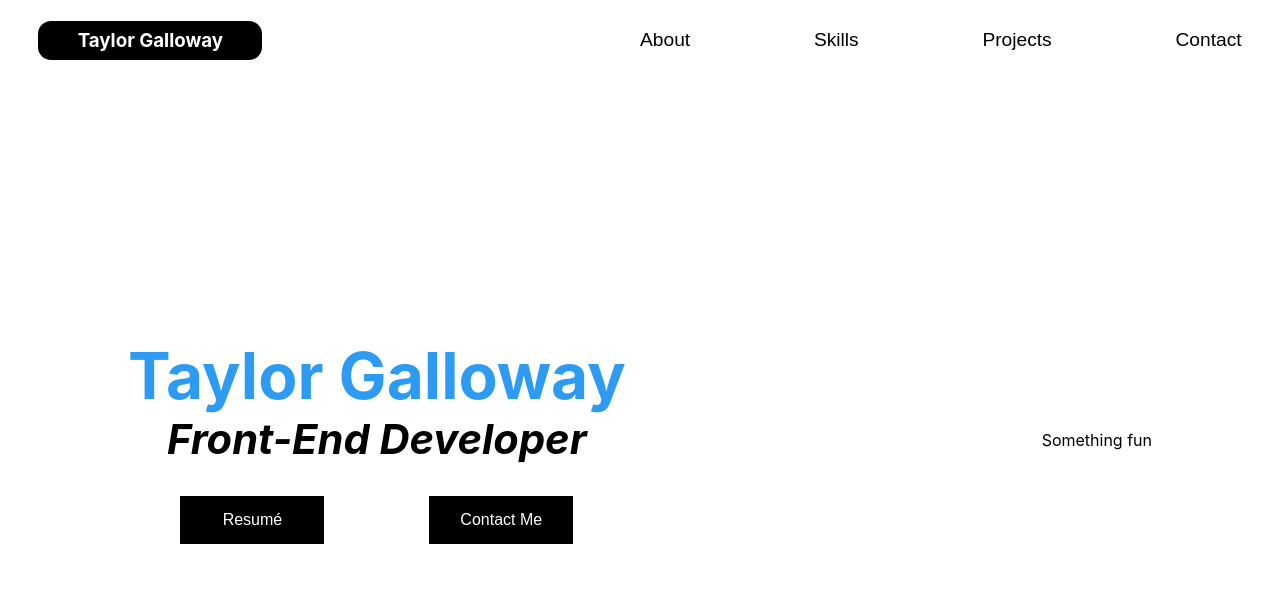
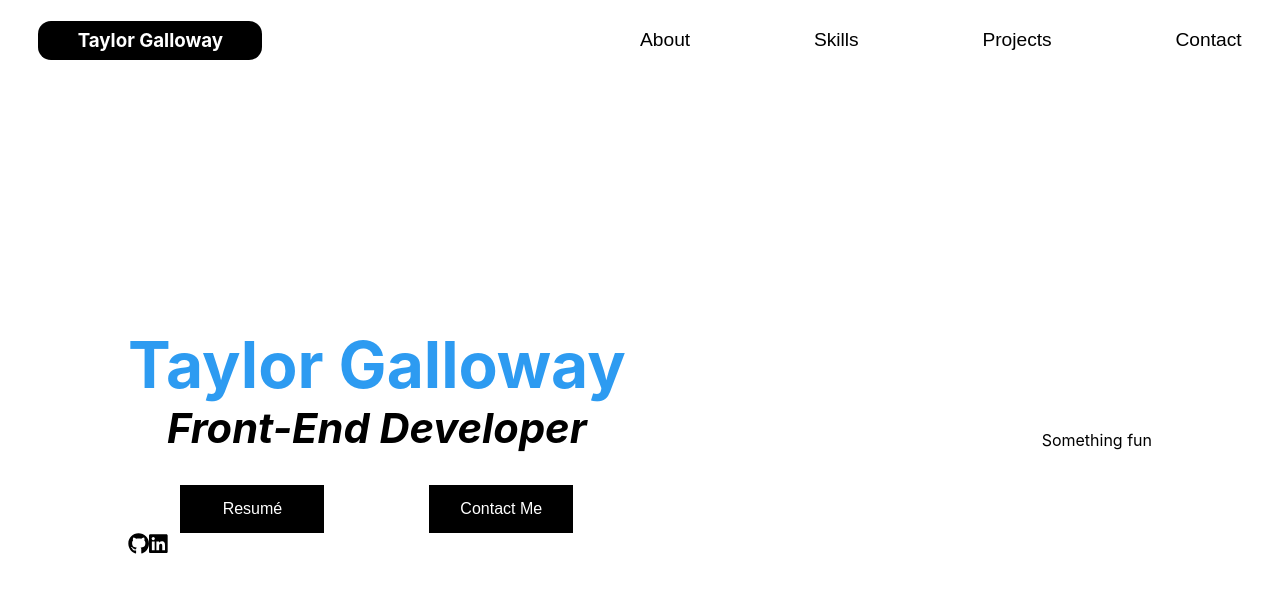
Before and after one commit to tylrs/taylor-portfolio, a React (Create React App) app: page / in a window 1280 px wide. Shown: the top 592 px of the page. Built offline with nearby package versions, Linux system fonts and the light colour scheme.

Commit message:
Add font awesome icons for socials

```diff
--- a/package.json
+++ b/package.json
@@ -4,6 +4,7 @@
   "private": true,
   "dependencies": {
     "@fortawesome/fontawesome-svg-core": "^1.2.36",
+    "@fortawesome/free-brands-svg-icons": "^5.15.4",
     "@fortawesome/free-solid-svg-icons": "^5.15.4",
     "@fortawesome/react-fontawesome": "^0.1.16",
     "@testing-library/jest-dom": "^5.14.1",
--- a/src/components/App/App.js
+++ b/src/components/App/App.js
@@ -1,4 +1,6 @@
 import './App.css';
+import { FontAwesomeIcon } from '@fortawesome/react-fontawesome';
+import { faGithub, faLinkedin } from '@fortawesome/free-brands-svg-icons';
 
 const App = () => {
 
@@ -25,7 +27,8 @@
                             <button className='contact-me-button'>Contact Me</button>
                         </div>
                         <div className='socials'>
-
+                            <FontAwesomeIcon icon={faGithub} size='lg'/>
+                            <FontAwesomeIcon icon={faLinkedin} size='lg'/>
                         </div>
                     </section>
                     <section className='intro-right'>
```
Also changed, not shown: 1 other file (tests, documents, lock files or other folders).
